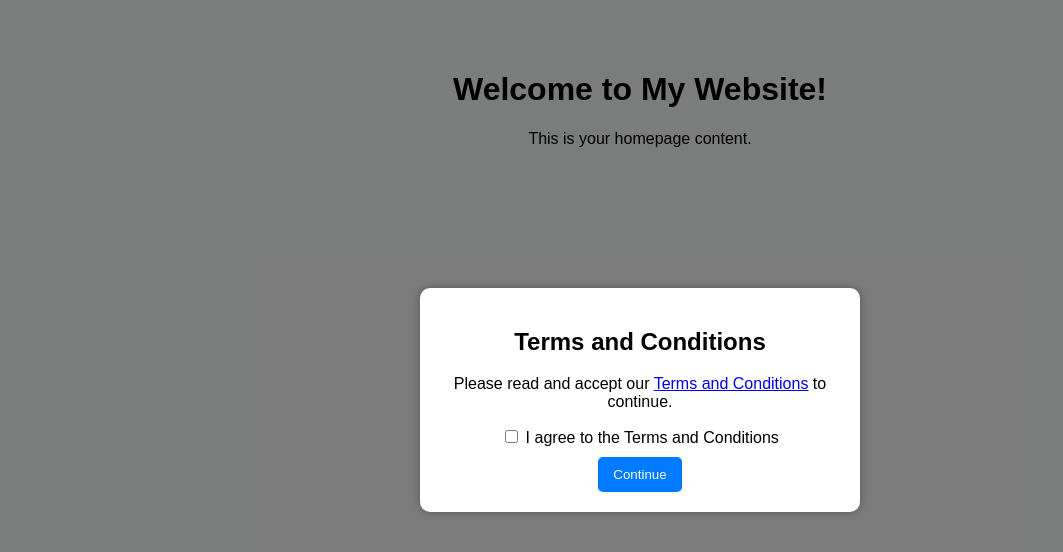
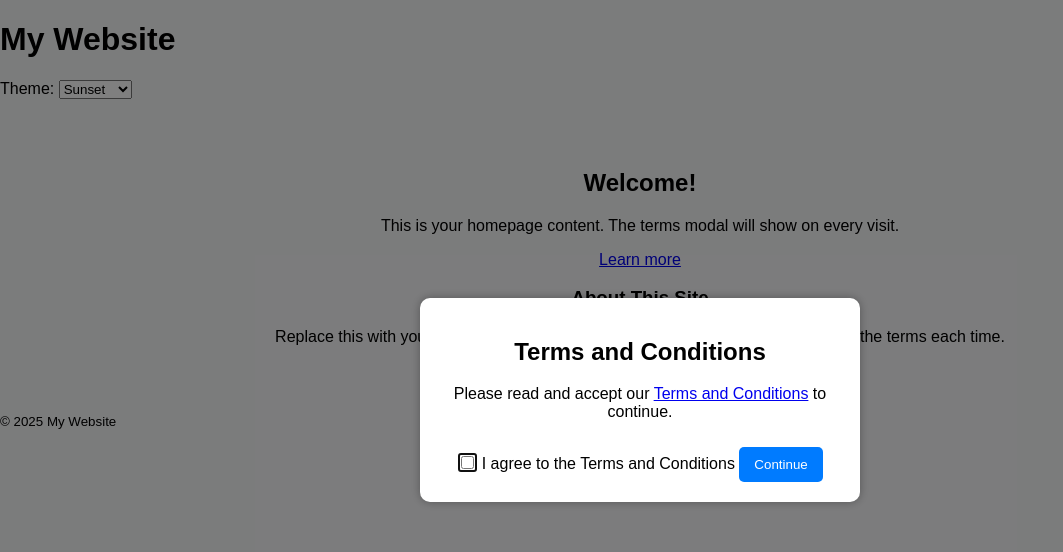
Before and after one commit to PenGwenn/motherhood.github.io, a plain HTML site: page index.html in a window 1280 px wide. Shown: the whole page, without its empty margins (0-1063 px from the left). Drawn offline with Linux system fonts and the light colour scheme.

Commit message:
Update index.html

```diff
--- a/index.html
+++ b/index.html
@@ -1,52 +1,106 @@
 <!DOCTYPE html>
-<html lang="en">
+<html lang="en" data-theme="sunset"> <!-- Change theme here: sunset | forest | ocean | midnight -->
 <head>
   <meta charset="UTF-8" />
   <meta name="viewport" content="width=device-width, initial-scale=1.0" />
   <title>My Website</title>
   <link rel="stylesheet" href="style.css" />
 </head>
-<body>
-  <div id="termsPopup" class="popup">
-    <div class="popup-content">
-      <h2>Terms and Conditions</h2>
-      <p>
+<body class="no-scroll">
+  <!-- Terms Modal -->
+  <div id="termsPopup" class="popup" role="dialog" aria-modal="true" aria-labelledby="termsTitle" aria-describedby="termsDesc">
+    <div class="popup-content" tabindex="-1">
+      <h2 id="termsTitle">Terms and Conditions</h2>
+      <p id="termsDesc">
         Please read and accept our
-        <a href="terms.html" target="_blank">Terms and Conditions</a>
+        <a href="terms.html" target="_blank" rel="noopener">Terms and Conditions</a>
         to continue.
       </p>
-      <label>
+      <label class="checkbox-row">
         <input type="checkbox" id="termsCheckbox" />
-        I agree to the Terms and Conditions
-      </label><br />
-      <button id="continueBtn">Continue</button>
+        <span>I agree to the Terms and Conditions</span>
+      </label>
+      <button id="continueBtn" aria-disabled="true">Continue</button>
     </div>
   </div>
 
-  <div class="main-content">
-    <h1>Welcome to My Website!</h1>
-    <p>This is your homepage content.</p>
-  </div>
+  <!-- Optional in-page theme selector (you can remove this block if you’ll set the theme statically) -->
+  <header class="site-header">
+    <div class="container">
+      <h1 class="brand">My Website</h1>
+      <label class="theme-switch">
+        <span>Theme:</span>
+        <select id="themeSelect" aria-label="Theme">
+          <option value="sunset">Sunset</option>
+          <option value="forest">Forest</option>
+          <option value="ocean">Ocean</option>
+          <option value="midnight">Midnight</option>
+        </select>
+      </label>
+    </div>
+  </header>
+
+  <main class="main-content">
+    <section class="hero">
+      <h2>Welcome!</h2>
+      <p>This is your homepage content. The terms modal will show on every visit.</p>
+      <a class="button" href="#learn-more">Learn more</a>
+    </section>
+    <section id="learn-more" class="content">
+      <h3>About This Site</h3>
+      <p>Replace this with your real content. The overlay blocks interaction until you accept the terms each time.</p>
+    </section>
+  </main>
+
+  <footer class="site-footer">
+    <div class="container">
+      <small>&copy; <span id="year"></span> My Website</small>
+    </div>
+  </footer>
 
   <script>
+    // Always show the modal on load (no storage, no remembering)
     document.addEventListener("DOMContentLoaded", function () {
       const popup = document.getElementById("termsPopup");
       const checkbox = document.getElementById("termsCheckbox");
       const button = document.getElementById("continueBtn");
-      const accepted = localStorage.getItem("acceptedTerms");
 
-      if (!accepted) {
-        popup.style.display = "flex";
+      // Focus management & initial state
+      popup.style.display = "flex";
+      button.setAttribute("disabled", "disabled");
+      checkbox.focus();
+
+      // Enable/disable button based on checkbox
+      checkbox.addEventListener("change", () => {
+        if (checkbox.checked) {
+          button.removeAttribute("disabled");
+          button.setAttribute("aria-disabled", "false");
+        } else {
+          button.setAttribute("disabled", "disabled");
+          button.setAttribute("aria-disabled", "true");
+        }
+      });
+
+      // Close only if checked
+      button.addEventListener("click", function () {
+        if (!checkbox.checked) return;
+        popup.style.display = "none";
+        document.body.classList.remove("no-scroll");
+      });
+
+      // Theme select (optional)
+      const select = document.getElementById("themeSelect");
+      if (select) {
+        // Initialize to current html[data-theme]
+        const html = document.documentElement;
+        select.value = html.getAttribute("data-theme") || "sunset";
+        select.addEventListener("change", () => {
+          html.setAttribute("data-theme", select.value);
+        });
       }
 
-      button.addEventListener("click", function () {
-        if (!checkbox.checked) {
-          alert("You must agree to the terms and conditions to proceed.");
-          return;
-        }
-        localStorage.setItem("acceptedTerms", "true");
-        popup.style.display = "none";
-      });
+      // Year in footer
+      document.getElementById("year").textContent = new Date().getFullYear();
     });
   </script>
 </body>
```
